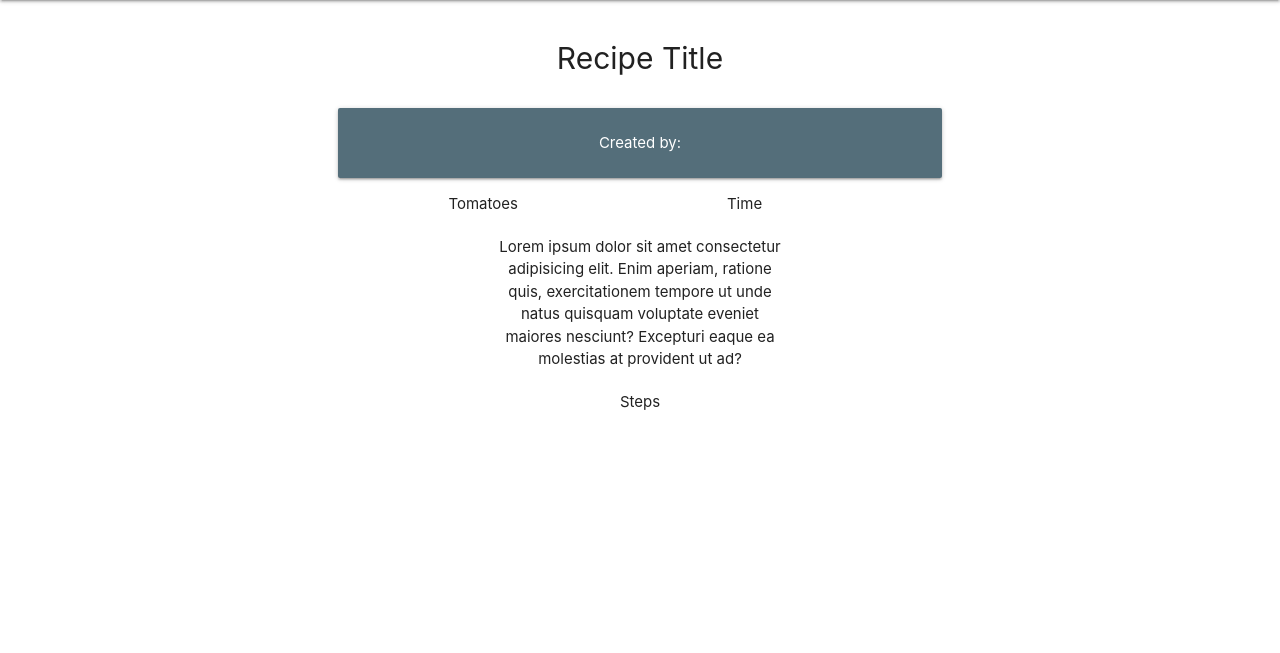
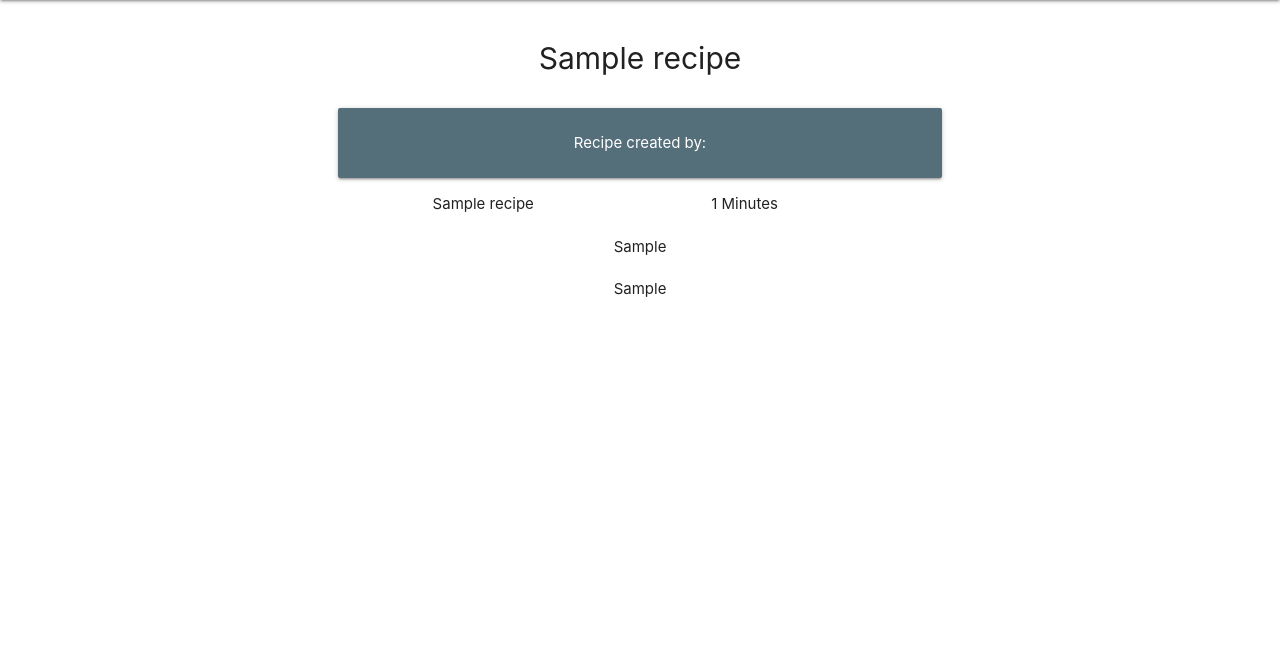
Before and after one commit to MacauleyMorgan/Project-Three, a Flask app: page /expand_recipe/1 in a window 1280 px wide. Shown: the part 64-717 px from the top of the page. Run offline with Flask 2, Linux system fonts and the light colour scheme; a user stored in the database is signed in; tables that the repository leaves empty hold one stand-in row (values such as "Sample post").

Commit message:
Added Jinja formatting to expand recipe page

```diff
--- a/cookbook/templates/expand_recipe.html
+++ b/cookbook/templates/expand_recipe.html
@@ -7,7 +7,7 @@ View Recipe
 
 <!-- Injects h2 title into the page -->
 {% block pageheader %}
-Recipe Title
+{{ recipe_id.name }}
 {% endblock %}
 
 <!-- Injects content into the page -->
@@ -19,25 +19,22 @@ Recipe Title
                 <div class="card blue-grey darken-1">
                     <!-- Loads tinypic image into card alongside author name -->
                     <div class="card-content white-text">
-                        Created by:
+                        <p>Recipe created by: </p>
                     </div>
                 </div>
             </span>
             <div class="row">
                 <!-- Recipe Name -->
-                <span class="col s6 m8 l6">Tomatoes</span>
+                <span class="col s6 m8 l6">{{recipe_id.name}}</span>
                 <!-- Recipe Time -->
-                <span class="col s4 m2 l4 offset-m2-l2">Time</span>
+                <span class="col s4 m2 l4 offset-m2-l2">{{recipe_id.recipe_time}} Minutes</span>
             </div>
             <div class="row">
                 <!-- Ingredients -->
-                <span class="col s12 m6 offset-m3">Lorem ipsum dolor sit amet consectetur adipisicing elit. Enim aperiam,
-                    ratione quis, exercitationem tempore ut unde natus quisquam voluptate eveniet maiores nesciunt?
-                    Excepturi eaque ea molestias at provident ut ad?</span>
-            </div>
+                <span class="col s12 m6 offset-m3">{{recipe_id.recipe_ingredients}}</div>
             <div class="row">
                 <!-- Steps -->
-                <span class="col s12 m6 offset-m3">Steps</span>
+                <span class="col s12 m6 offset-m3">{{recipe_id.recipe_steps}}</span>
             </div>
         </div>
     </div>
```
